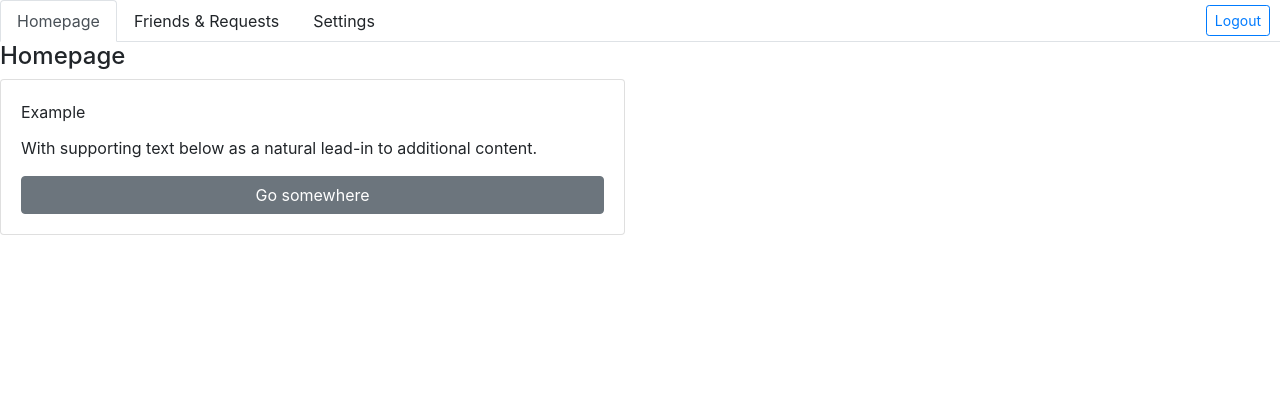
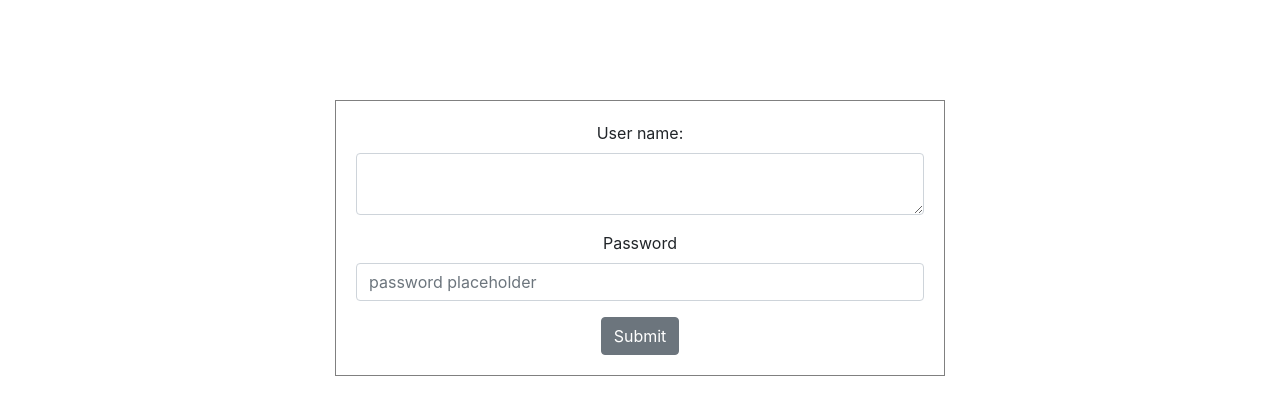
Before and after one commit to ybekele/FriendZone_front_end, a React (Create React App) app: page / in a window 1280 px wide. Shown: the top 394 px of the page. Built offline with nearby package versions, Linux system fonts and the light colour scheme.

Commit message:
add login

```diff
--- a/src/App.css
+++ b/src/App.css
@@ -3,3 +3,9 @@
   right: 10px;
   top: 5px;
 }
+
+.loginForm {
+ margin-top: 100px;
+ padding: 20px;
+ border: solid 1px gray;
+}
--- a/src/App.js
+++ b/src/App.js
@@ -1,6 +1,5 @@
 import React, { Component } from 'react';
-import logo from './logo.svg';
-import { TabContent, TabPane, Nav, NavItem, NavLink, Card, Button, CardTitle, CardText, Row, Col } from 'reactstrap';
+import { TabContent, TabPane, Nav, NavItem, NavLink, Input, Button, Form, FormGroup, Label, Col } from 'reactstrap';
 import './App.css';
 import classnames from 'classnames';
 import Homepage from './Homepage';
@@ -14,7 +13,8 @@ class App extends Component {
 
     this.toggle = this.toggle.bind(this);
     this.state = {
-      activeTab: '1'
+      activeTab: '1',
+      login: false
     };
   }
 
@@ -26,6 +26,27 @@ class App extends Component {
     }
   }
   render() {
+    if (!this.login){
+      return(
+        <center>
+          <Col sm="6">
+            <Form  className='loginForm'>
+              <FormGroup>
+                <Label for="usernameText">User name:</Label>
+                <Input type="textarea" name="text" id="usernameText" />
+              </FormGroup>
+              <FormGroup>
+                <Label for="userPassword">Password</Label>
+                <Input type="password" name="password" id="userPassword" placeholder="password placeholder" />
+              </FormGroup>
+              <Button>Submit</Button>
+            </Form>
+          </Col>
+        </center>
+
+
+      );
+    }
     return (
       <div>
         <Nav tabs>
```
Also changed, not shown: 1 other file (tests, documents, lock files or other folders).
